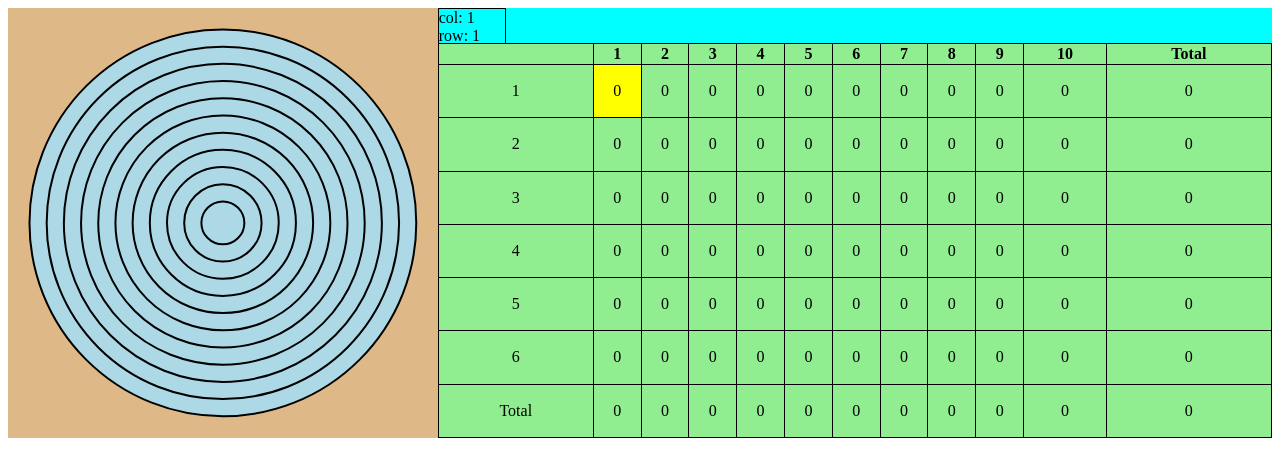
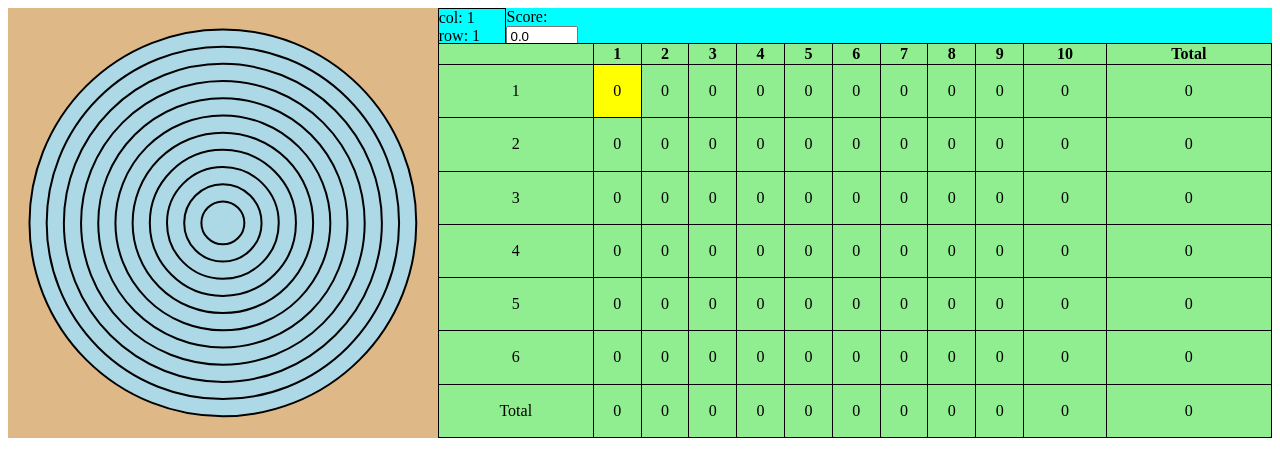
Before and after one commit to konbraphat51/Marksman, a Vue app: page / in a window 1280 px wide. Shown: the top 476 px of the page. Built offline with nearby package versions, Linux system fonts and the light colour scheme.

Commit message:
set score

```diff
--- a/src/App.vue
+++ b/src/App.vue
@@ -5,7 +5,11 @@
 		</div>
 		<div class="right">
 			<div class="top">
-				<Inputs :col="colSelected" :row="rowSelected" />
+				<Inputs
+					:col="colSelected"
+					:row="rowSelected"
+					v-model:scoreX10="scoreX10"
+				/>
 			</div>
 			<div class="bottom">
 				<ScoreTable
@@ -35,10 +39,12 @@ export default {
 	data() {
 		return {
 			dataShot: [],
+			dataInitialized: false,
 			rows: 6,
 			cols: 10,
 			rowSelected: 0,
 			colSelected: 0,
+			scoreX10: 0,
 		}
 	},
 	mounted() {
@@ -57,10 +63,29 @@ export default {
 						set: false,
 						x: 0,
 						y: 0,
-						score: 0,
+						scoreX10: 0,
 					})
 				}
 			}
+
+			this.dataInitialized = true
+		},
+
+		_OnSelectionChanged() {
+			this.scoreX10 = this.dataShot[this.rowSelected][this.colSelected].scoreX10
+		},
+	},
+	watch: {
+		scoreX10(newValue) {
+			if (this.dataInitialized) {
+				this.dataShot[this.rowSelected][this.colSelected].scoreX10 = newValue
+			}
+		},
+		rowSelected(newValue) {
+			this._OnSelectionChanged()
+		},
+		colSelected(newValue) {
+			this._OnSelectionChanged()
 		},
 	},
 }
--- a/src/components/Inputs.vue
+++ b/src/components/Inputs.vue
@@ -3,6 +3,17 @@
 		<div class="index-view">
 			<div class="col-view">col: {{ col + 1 }}</div>
 			<div class="row-view">row: {{ row + 1 }}</div>
+		</div>
+		<div class="score-input">
+			<div class="score-input-label">Score:</div>
+			<input
+				type="number"
+				:value="score"
+				@input="$emit('update:scoreX10', $event.target.value * 10)"
+				min="0"
+				max="10.9"
+				step="0.1"
+			/>
 		</div>
 	</div>
 </template>
@@ -11,19 +22,27 @@
 export default {
 	name: "Inputs",
 	props: {
-		dataShot: Array,
 		col: Number,
 		row: Number,
+		scoreX10: Number,
 	},
+	emits: ["update:scoreX10"],
 	data() {
 		return {}
 	},
 	methods: {},
+	computed: {
+		score() {
+			return (this.scoreX10 / 10).toFixed(1)
+		},
+	},
 }
 </script>
 
 <style scoped>
 .input-container {
+	display: flex;
+	flex-direction: row;
 	width: 100%;
 	height: 100%;
 	background-color: aqua;
--- a/src/components/ScoreTable.vue
+++ b/src/components/ScoreTable.vue
@@ -23,7 +23,7 @@
 							selected: rowIndex === rowSelected && colIndex === colSelected,
 						}"
 					>
-						0
+						{{ GetDatum(rowIndex, colIndex, "scoreX10") / 10 || 0 }}
 					</td>
 					<td
 						class="cell total-row"
@@ -82,6 +82,15 @@ export default {
 		rowSelected: Number,
 	},
 	emits: ["update:colSelected", "update:rowSelected"],
+	methods: {
+		GetDatum(row, col, key) {
+			try {
+				return this.dataShot[row][col][key]
+			} catch (e) {
+				return null
+			}
+		},
+	},
 }
 </script>
 
```
